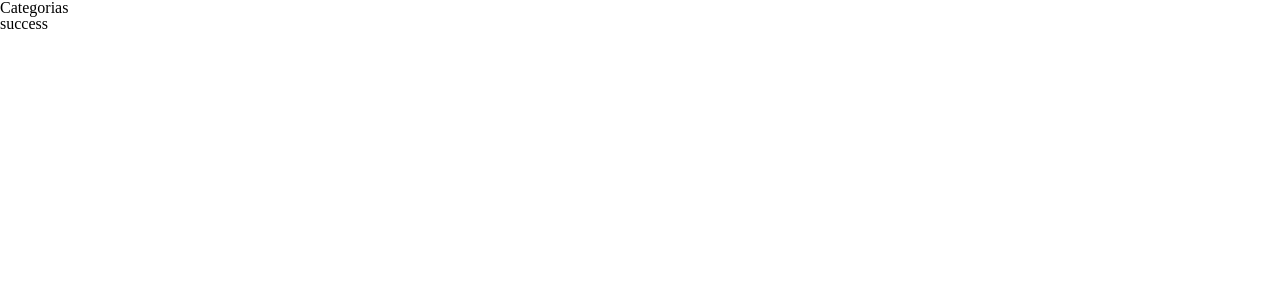
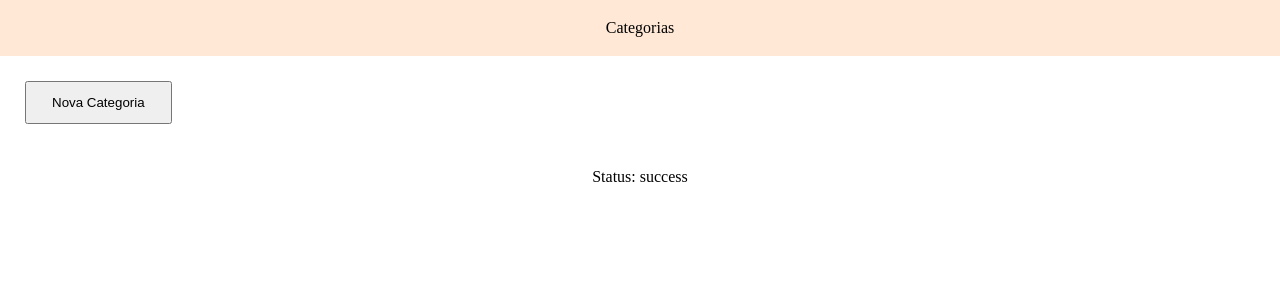
Before and after one commit to magnosillas/inicio_projeto_listalk, a Next.js app: page /categoria in a window 1280 px wide. Shown: the top 300 px of the page. Built offline with nearby package versions, Linux system fonts and the light colour scheme.

Commit message:
Colocando style no componente categories

```diff
--- /dev/null
+++ b/src/components/Categories/categories.module.scss
@@ -0,0 +1,29 @@
+.categories{
+
+
+    h1{
+        background: #FFE8D6;
+        text-align: center;
+        padding: 20px 0;
+    }
+
+    h2{
+        text-align: center;
+        padding: 20px 0;
+    }
+
+    &__buttonNewCategory{
+        margin: 25px;
+        padding: 12px 25px;
+
+        cursor: pointer;
+    }
+
+    &__listaCategories{
+        background-color: #FFE8D6;
+        display: flex;
+        justify-content: center;
+        align-items: center;
+    }
+
+}
--- a/src/components/Categories/index.jsx
+++ b/src/components/Categories/index.jsx
@@ -2,6 +2,7 @@
 import { getCategoria } from "@/api/categorias/getCategorias";
 import { useState, useEffect } from "react";
 import { useMutation } from "react-query";
+import styles from "./categories.module.scss";
 
 const Categories = () =>{
     const [categorias, setCategotias] = useState([]);
@@ -27,16 +28,19 @@ const Categories = () =>{
 
     )
     return(
-        <div>
+        <div className={styles.categories}>
             <h1>Categorias</h1>
-            <h2>{status}</h2>
+            <button className={styles.categories__buttonNewCategory}>Nova Categoria</button>
+            <h2>Status: {status}</h2>
+            <div className={styles.categories__listCategories}>
                 {
                     categorias?.map((categoria) =>{
                         return(
-                        <div key={categoria.id} >{categoria.name}</div>
+                            <div className={styles.categories__category} key={categoria.id} >{categoria.name}</div>
                             )
                         })
                 }
+            </div>
         </div>
     )
 }
```
Lines whose indentation alone changed are shown as unchanged.
